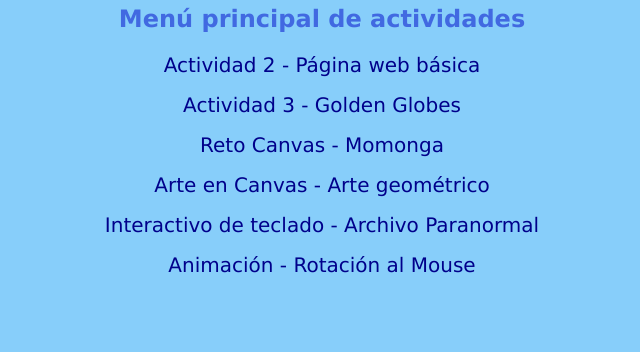
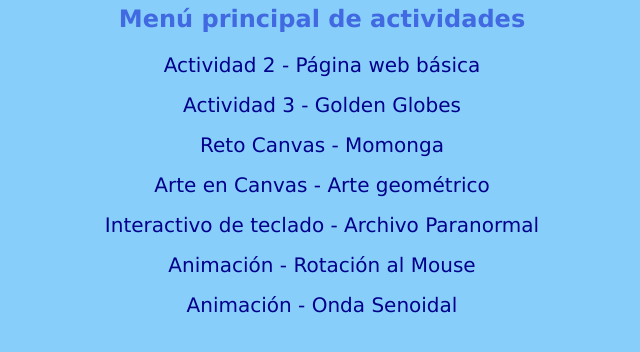
Before and after one commit to baatzycreates/AnimacionDinamica, a plain HTML site: page index.html in a window 1280 px wide. Shown: the part 128-480 px from the top of the page, without its empty margins (318-958 px from the left). Drawn offline with Linux system fonts and the light colour scheme.

Commit message:
Add link to Sine Wave Animation in index.html

```diff
--- a/index.html
+++ b/index.html
@@ -71,5 +71,10 @@
         Animación - Rotación al Mouse
     </a>
 </p>
+    <p>
+    <a href="actividades/onda-senoidal/">
+        Animación - Onda Senoidal
+    </a>
+</p>
 </body>
 </html>
```
